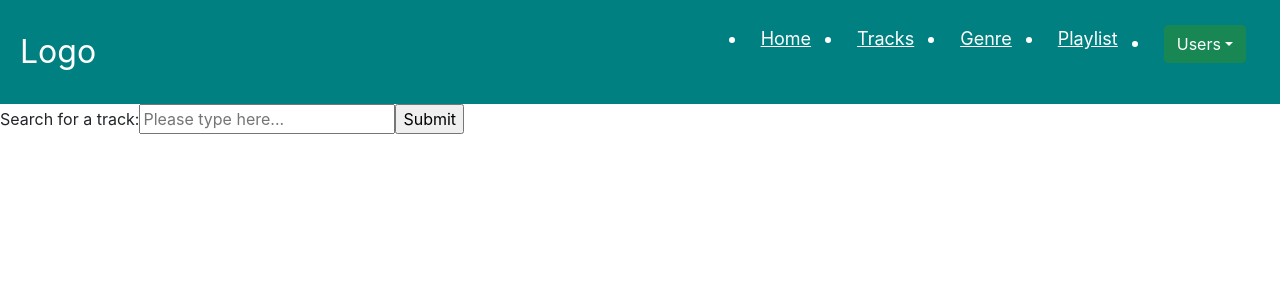
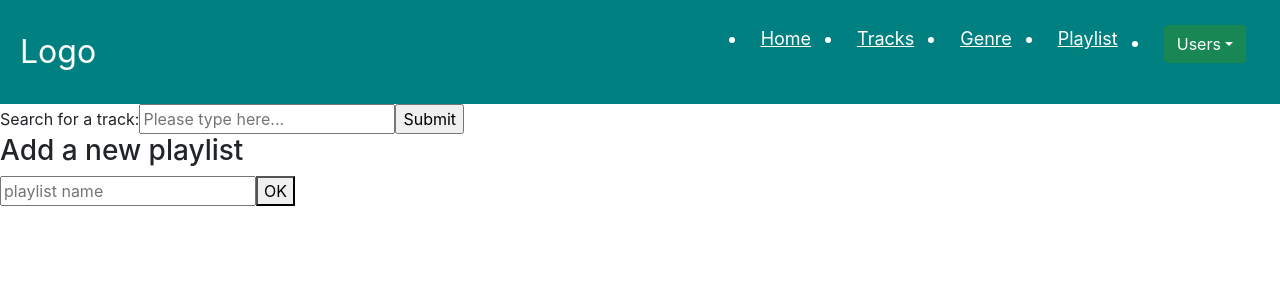
Before and after one commit to bendesousa/frontend_project_group4, a React (Create React App) app: page / in a window 1280 px wide. Shown: the top 300 px of the page. Built offline with nearby package versions, Linux system fonts and the light colour scheme; no server answers.

Commit message:
added a playlist form (still lacks perfect functionailty

```diff
--- a/src/components/PlaylistForm.js
+++ b/src/components/PlaylistForm.js
@@ -1,13 +1,40 @@
+import { useState } from "react";
+
 const PlaylistForm = ({addPlaylist}) => {
 
-    const handleClick = () => {
-        addPlaylist("")
+    const [statePlaylist, setStatePlaylist] = useState(
+        {
+            name: "",
+        }
+    )
+
+    const handleChange = (event) => {
+
+        let playlistName = event.target.name;
+        let copiedPlaylist = {...statePlaylist}
+        copiedPlaylist[playlistName] = event.target.value;
+        setStatePlaylist(copiedPlaylist);
     }
 
-    return (
-        <>
+    const handleFormSubmit = (event) => {
+        event.preventDefault()
+        addPlaylist(statePlaylist)
+    }
 
-        </>
+    return(
+            <form onSubmit={handleFormSubmit}>
+                <h3>Add a new playlist</h3>
+
+                <input
+                    type="text"
+                    placeholder="playlist name"
+                    name="name"
+                    onChange={handleChange}
+                    value={statePlaylist.name} />
+
+                <button type="submit">OK</button>
+            </form>
+
     )
 
 }
```
